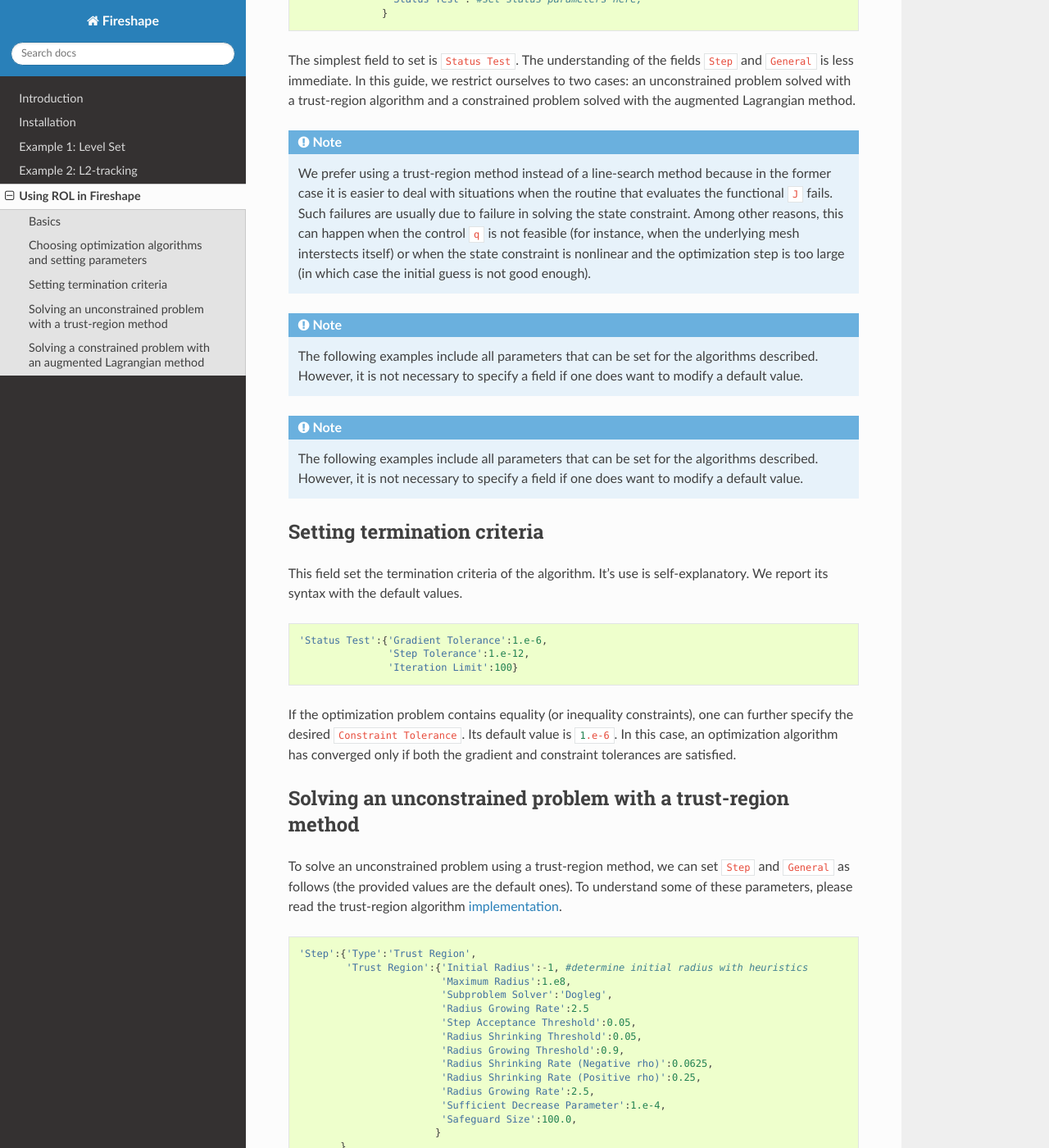
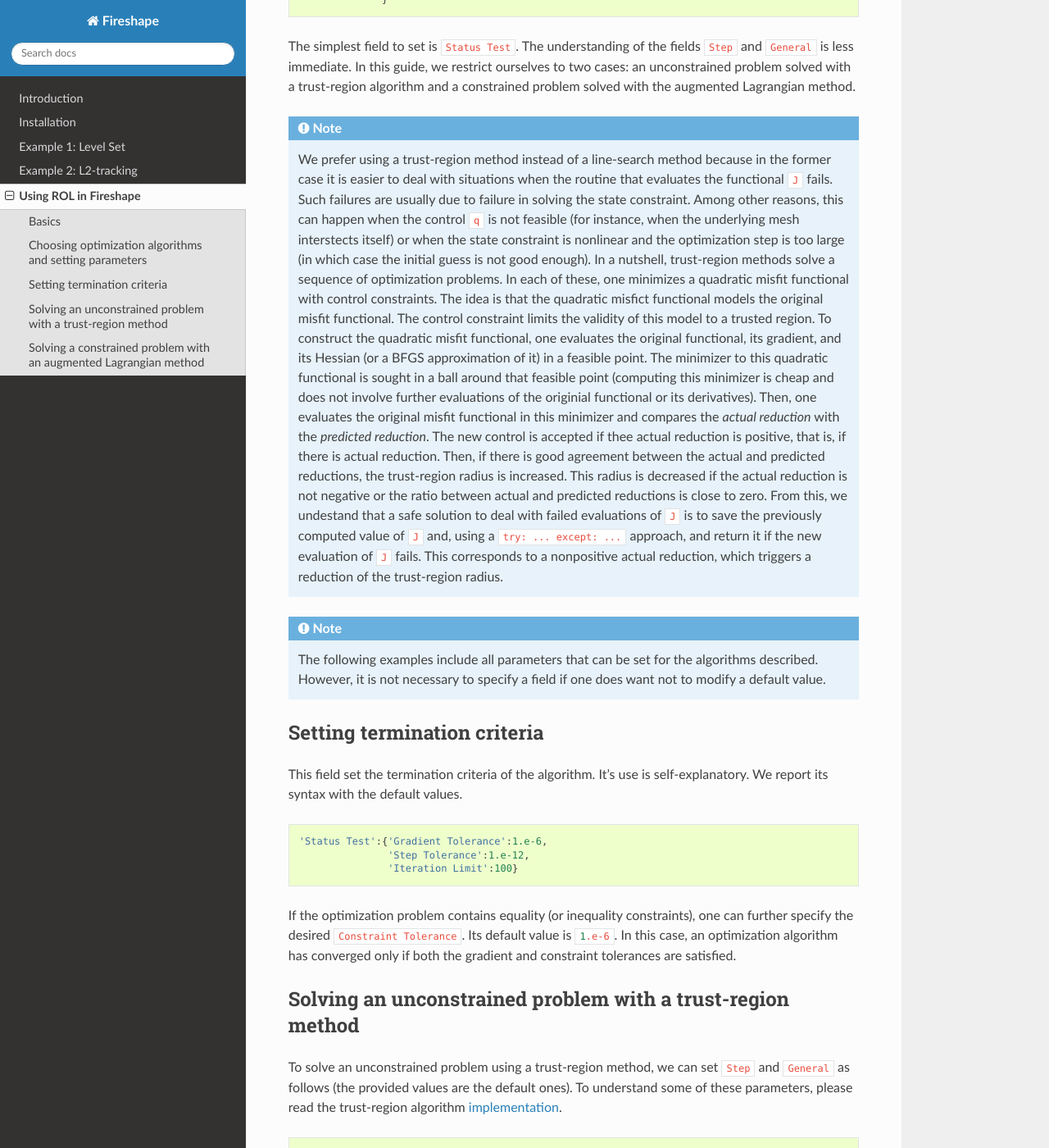
Before and after one commit to fireshape/fireshape, a Sphinx documentation site: the page built from docs/source/ROL.rst, in a window 1280 px wide and 1400 px high, scrolled down 1731 px. Shown: the whole window at 82% size. Built offline with Sphinx 7.4.7 and the Read the Docs theme 2.0.0, drawn with Linux system fonts in a browser that asks for light colours; some of the changed text lies outside the part shown.

Commit message:
implement fw comments

```diff
--- a/docs/source/ROL.rst
+++ b/docs/source/ROL.rst
@@ -59,7 +59,6 @@ you can include these by declaring:
         lower = ROL.StdVector(1); lower[0] = 2
         upper = ROL.StdVector(1); upper[0] = 7
         ibnd = ROL.BoundConstraint(lower, upper)
-        ??shall we also include flags to activate??
 
 With these objects, you can solve the optimization problem with the following code.
 
@@ -105,21 +104,40 @@ method.
     situations when the routine that evaluates the functional :bash:`J`
     fails. Such failures are usually due to failure in solving the state
     constraint. Among other reasons, this can happen when the control
-    :bash:`q` is not feasible (for instance, when the underlying mesh interstects itself)
-    or when the state constraint is nonlinear and the optimization step
-    is too large (in which case the initial guess is not good enough).
+    :bash:`q` is not feasible (for instance, when the underlying mesh
+    interstects itself) or when the state constraint is nonlinear and
+    the optimization step is too large (in which case the initial guess
+    is not good enough).
+    In a nutshell, trust-region methods solve a sequence of optimization
+    problems. In each of these, one minimizes a quadratic misfit functional
+    with control constraints. The idea is that the quadratic misfict functional
+    models the original misfit functional. The control constraint limits the
+    validity of this model to a trusted region. To construct the quadratic
+    misfit functional, one evaluates the original functional, its gradient,
+    and its Hessian (or a BFGS approximation of it) in a feasible point.
+    The minimizer to this quadratic functional is sought in a ball around
+    that feasible point (computing this minimizer is cheap and does not
+    involve further evaluations of the originial functional or its derivatives).
+    Then, one evaluates the original misfit functional in this minimizer
+    and compares the *actual reduction* with the *predicted reduction*.
+    The new control is accepted if thee actual reduction is
+    positive, that is, if there is actual reduction.
+    Then, if there is good agreement between the actual and predicted
+    reductions, the trust-region radius is increased. This radius is
+    decreased if the actual reduction is not negative or the ratio between
+    actual and predicted reductions is close to zero.
+    From this, we undestand that a safe solution to deal with failed
+    evaluations of :bash:`J` is to save the previously computed value of
+    :bash:`J` and, using a :bash:`try: ... except: ...` approach,
+    and return it if the new evaluation of :bash:`J` fails. This corresponds
+    to a nonpositive actual reduction, which triggers a reduction of
+    the trust-region radius.
 
 .. note::
 
     The following examples include all parameters that can be set
     for the algorithms described. However, it is not necessary to
-    specify a field if one does want to modify a default value.
-
-.. note::
-
-    The following examples include all parameters that can be set
-    for the algorithms described. However, it is not necessary to
-    specify a field if one does want to modify a default value.
+    specify a field if one does want not to modify a default value.
 
 Setting termination criteria
 ^^^^^^^^^^^^^^^^^^^^^^^^^^^^
@@ -179,8 +197,8 @@ using an augmented Lagrangian method,
 we can set :bash:`Step` and :bash:`General` as follows
 (the provided values are the default ones).
 Note that the augmented Lagrangian algorithm solves
-a sequence of surrogate models. These surrogate models
-are unconstrained optimization probelms that encode constraints
+a sequence of intermediate models. These intermediate models
+are unconstrained optimization problems that encode constraints
 via penalization. To solve these unconstrained optimization problems,
 we use again a trust-region method based on BFGS-updates of the Hessian.
 The augmented Lagrangian source code is
```
